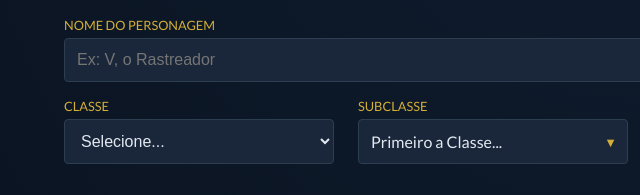
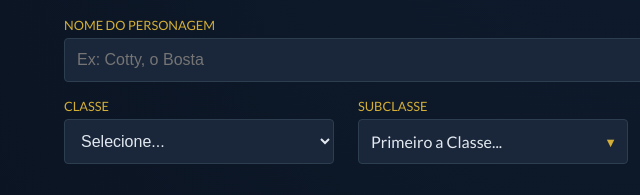
Before and after one commit to felipezardo/dh-deck, a plain HTML site: page index.html in a window 1280 px wide. Shown: the part 196-391 px from the top of the page, 0-640 px from the left. Drawn offline with Linux system fonts and the light colour scheme.

Commit message:
Update character name placeholder in input field

```diff
--- a/index.html
+++ b/index.html
@@ -23,7 +23,7 @@
 
             <div class="form-group">
                 <label for="char-name">Nome do Personagem</label>
-                <input type="text" id="char-name" placeholder="Ex: V, o Rastreador">
+                <input type="text" id="char-name" placeholder="Ex: Cotty, o Bosta">
             </div>
 
             <div class="grid-4">
```
